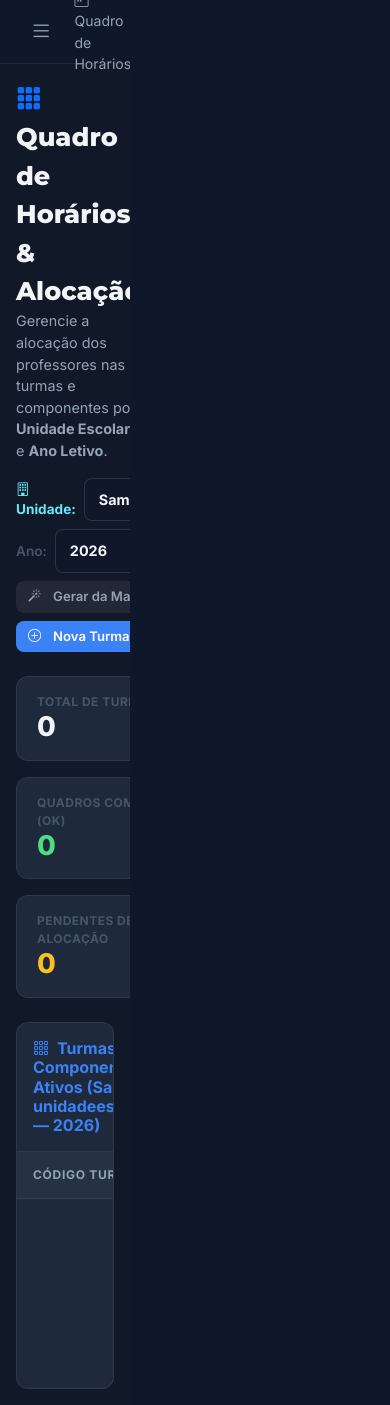
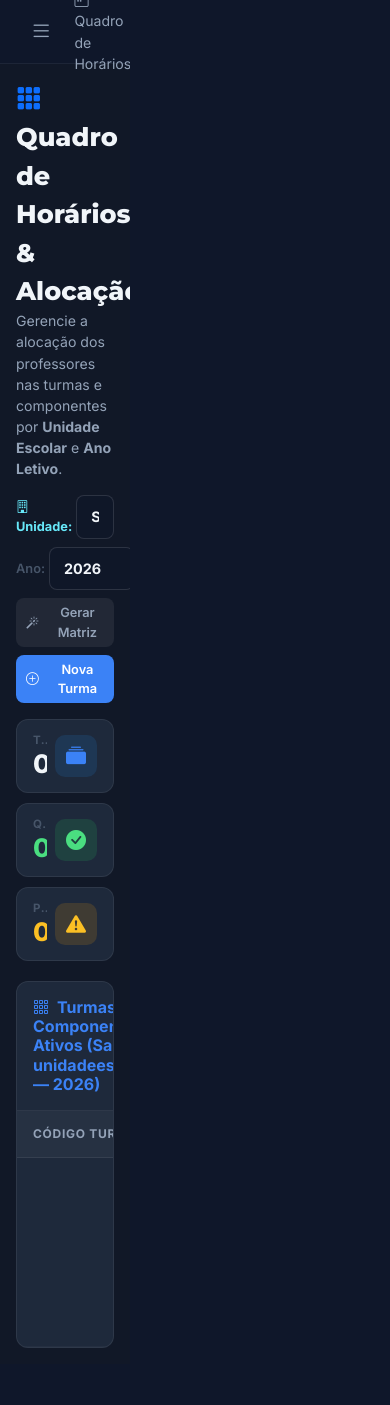
Before and after one commit to professorsilvio-alt/ceja-orientacao, a Django app: page /professores/horarios/quadro/ in a window 390 px wide. After the commit the page ends 1348 px from the top, so only its background shows below. Run offline with Django 5.2, Linux system fonts and the light colour scheme; a user stored in the database is signed in; tables that the repository leaves empty hold one stand-in row (values such as "Sample post").

Commit message:
Ajusta responsividade dos cards com minmax(0, 1fr) e forca invalidacao de cache CSS

```diff
--- a/templates/base.html
+++ b/templates/base.html
@@ -17,7 +17,7 @@
   <link href="https://cdn.jsdelivr.net/npm/bootstrap-icons@1.11.3/font/bootstrap-icons.css" rel="stylesheet">
 
   {% load static %}
-  <link rel="stylesheet" href="{% static 'gestao/css/painel.css' %}?v=20260824_v5">
+  <link rel="stylesheet" href="{% static 'gestao/css/painel.css' %}?v=20260828_v7">
   {% block extra_css %}{% endblock %}
   {% block extra_head %}{% endblock %}
 </head>
--- a/templates/professores/quadro_horarios_list.html
+++ b/templates/professores/quadro_horarios_list.html
@@ -95,36 +95,48 @@
     display: inline-block;
   }
 
-  /* Grid Responsivo de KPIs */
+  /* Grid Responsivo de KPIs — Usa minmax(0, 1fr) para caber 100% na tela sem transbordar */
   .kpi-grid-container {
     display: grid;
-    grid-template-columns: repeat(auto-fit, minmax(240px, 1fr));
-    gap: 16px;
+    grid-template-columns: repeat(3, minmax(0, 1fr));
+    gap: 12px;
     width: 100%;
-    margin-bottom: 24px;
+    max-width: 100%;
+    margin-bottom: 20px;
+    box-sizing: border-box;
+  }
+
+  @media (max-width: 860px) {
+    .kpi-grid-container {
+      grid-template-columns: 1fr;
+      gap: 10px;
+    }
   }
 
   .kpi-stat-card {
     background: var(--card-bg);
     border: 1px solid var(--card-border);
     border-radius: var(--radius);
-    padding: 16px 20px;
+    padding: 12px 16px;
     display: flex;
     align-items: center;
     justify-content: space-between;
     min-width: 0;
+    width: 100%;
     box-sizing: border-box;
+    overflow: hidden;
   }
 
   .kpi-icon-box {
-    width: 46px;
-    height: 46px;
-    min-width: 46px;
-    border-radius: 12px;
+    width: 42px;
+    height: 42px;
+    min-width: 42px;
+    border-radius: 10px;
     display: flex;
     align-items: center;
     justify-content: center;
     flex-shrink: 0;
+    margin-left: 8px;
   }
 </style>
 {% endblock %}
@@ -134,19 +146,19 @@
 {% endblock %}
 
 {% block content %}
-<div class="page-header d-flex flex-wrap justify-content-between align-items-center gap-3 mb-4">
-  <div>
+<div class="page-header d-flex flex-wrap justify-content-between align-items-center gap-3 mb-3" style="width:100%; max-width:100%; box-sizing:border-box;">
+  <div style="min-width:0;">
     <div class="page-title"><i class="bi bi-grid-3x3-gap-fill text-primary me-2"></i>Quadro de Horários & Alocação</div>
-    <div style="color:var(--text-secondary); font-size:0.9rem;">
+    <div style="color:var(--text-secondary); font-size:0.88rem;">
       Gerencie a alocação dos professores nas turmas e componentes por <strong>Unidade Escolar</strong> e <strong>Ano Letivo</strong>.
     </div>
   </div>
 
-  <div class="d-flex flex-wrap align-items-center gap-2">
+  <div class="d-flex flex-wrap align-items-center gap-2" style="max-width:100%;">
     <!-- Seletor de Unidade Escolar -->
-    <div class="d-flex align-items-center gap-2">
-      <label style="font-weight:700; font-size:0.85rem; color:#67e8f9;"><i class="bi bi-building me-1"></i>Unidade:</label>
-      <select class="form-select form-select-sm" style="min-width:190px; font-weight:700; background:rgba(15,23,42,0.8); color:#fff; border-color:var(--blue);" onchange="location = '?unidade=' + this.value + '&ano={{ ano_selecionado }}';">
+    <div class="d-flex align-items-center gap-1">
+      <label style="font-weight:700; font-size:0.8rem; color:#67e8f9;"><i class="bi bi-building me-1"></i>Unidade:</label>
+      <select class="form-select form-select-sm" style="max-width:185px; font-weight:700; background:rgba(15,23,42,0.8); color:#fff; border-color:var(--blue); font-size:0.8rem;" onchange="location = '?unidade=' + this.value + '&ano={{ ano_selecionado }}';">
         {% for u in unidades %}
         <option value="{{ u.pk }}" {% if u.pk == unidade_atual.pk %}selected{% endif %}>
           {{ u.nome }} {% if u.tipo == 'sede' %}(Sede){% else %}(Vinculada){% endif %}
@@ -156,9 +168,9 @@
     </div>
 
     <!-- Seletor de Ano Letivo -->
-    <div class="d-flex align-items-center gap-2">
-      <label style="font-weight:600; font-size:0.85rem; color:var(--text-muted);">Ano:</label>
-      <select class="form-select form-select-sm" style="width:95px; font-weight:700; background:rgba(15,23,42,0.8); color:#fff;" onchange="location = '?unidade={{ unidade_atual.pk }}&ano=' + this.value;">
+    <div class="d-flex align-items-center gap-1">
+      <label style="font-weight:600; font-size:0.8rem; color:var(--text-muted);">Ano:</label>
+      <select class="form-select form-select-sm" style="width:85px; font-weight:700; background:rgba(15,23,42,0.8); color:#fff; font-size:0.8rem;" onchange="location = '?unidade={{ unidade_atual.pk }}&ano=' + this.value;">
         {% for a in anos_cadastrados %}
         <option value="{{ a }}" {% if a == ano_selecionado %}selected{% endif %}>{{ a }}</option>
         {% empty %}
@@ -172,23 +184,23 @@
       {% csrf_token %}
       <input type="hidden" name="action" value="gerar_automaticas">
       <input type="hidden" name="unidade_id" value="{{ unidade_atual.pk }}">
-      <button type="submit" class="btn-gestao btn-gestao-secondary" style="font-size:0.82rem; padding:6px 12px;" title="Criar turmas automaticamente a partir das disciplinas ofertadas ativas no ano">
-        <i class="bi bi-magic me-1"></i> Gerar da Matriz
+      <button type="submit" class="btn-gestao btn-gestao-secondary btn-sm" style="font-size:0.8rem; padding:5px 10px;" title="Criar turmas automaticamente a partir das disciplinas ofertadas ativas no ano">
+        <i class="bi bi-magic me-1"></i> Gerar Matriz
       </button>
     </form>
 
-    <button type="button" class="btn-gestao btn-gestao-primary" data-bs-toggle="modal" data-bs-target="#modalNovaTurma" style="font-size:0.82rem; padding:6px 12px;">
+    <button type="button" class="btn-gestao btn-gestao-primary btn-sm" data-bs-toggle="modal" data-bs-target="#modalNovaTurma" style="font-size:0.8rem; padding:5px 10px;">
       <i class="bi bi-plus-circle me-1"></i> Nova Turma
     </button>
   </div>
 </div>
 
-<!-- KPIs de Resumo (100% Responsivo e Enquadrado) -->
+<!-- KPIs de Resumo (100% Enquadrado sem estourar margem) -->
 <div class="kpi-grid-container">
   <div class="kpi-stat-card">
-    <div style="min-width:0;">
-      <div style="font-size:0.75rem; color:var(--text-muted); font-weight:700; letter-spacing:0.04em;">TOTAL DE TURMAS</div>
-      <div style="font-size:1.7rem; font-weight:800; color:var(--text-primary); line-height:1.2;">{{ total_turmas }}</div>
+    <div style="min-width:0; overflow:hidden;">
+      <div style="font-size:0.72rem; color:var(--text-muted); font-weight:700; letter-spacing:0.03em; white-space:nowrap; text-overflow:ellipsis; overflow:hidden;">TOTAL DE TURMAS</div>
+      <div style="font-size:1.6rem; font-weight:800; color:var(--text-primary); line-height:1.2;">{{ total_turmas }}</div>
     </div>
     <div class="kpi-icon-box" style="background:rgba(30,136,229,0.15); color:var(--blue);">
       <i class="bi bi-collection-fill fs-5"></i>
@@ -196,9 +208,9 @@
   </div>
 
   <div class="kpi-stat-card">
-    <div style="min-width:0;">
-      <div style="font-size:0.75rem; color:var(--text-muted); font-weight:700; letter-spacing:0.04em;">QUADROS COMPLETOS (OK)</div>
-      <div style="font-size:1.7rem; font-weight:800; color:#4ade80; line-height:1.2;">{{ turmas_ok }}</div>
+    <div style="min-width:0; overflow:hidden;">
+      <div style="font-size:0.72rem; color:var(--text-muted); font-weight:700; letter-spacing:0.03em; white-space:nowrap; text-overflow:ellipsis; overflow:hidden;">QUADROS COMPLETOS (OK)</div>
+      <div style="font-size:1.6rem; font-weight:800; color:#4ade80; line-height:1.2;">{{ turmas_ok }}</div>
     </div>
     <div class="kpi-icon-box" style="background:rgba(34,197,94,0.15); color:#4ade80;">
       <i class="bi bi-check-circle-fill fs-5"></i>
@@ -206,9 +218,9 @@
   </div>
 
   <div class="kpi-stat-card">
-    <div style="min-width:0;">
-      <div style="font-size:0.75rem; color:var(--text-muted); font-weight:700; letter-spacing:0.04em;">PENDENTES DE ALOCAÇÃO</div>
-      <div style="font-size:1.7rem; font-weight:800; color:#fbbf24; line-height:1.2;">{{ turmas_pendentes }}</div>
+    <div style="min-width:0; overflow:hidden;">
+      <div style="font-size:0.72rem; color:var(--text-muted); font-weight:700; letter-spacing:0.03em; white-space:nowrap; text-overflow:ellipsis; overflow:hidden;">PENDENTES DE ALOCAÇÃO</div>
+      <div style="font-size:1.6rem; font-weight:800; color:#fbbf24; line-height:1.2;">{{ turmas_pendentes }}</div>
     </div>
     <div class="kpi-icon-box" style="background:rgba(245,158,11,0.15); color:#fbbf24;">
       <i class="bi bi-exclamation-triangle-fill fs-5"></i>
@@ -217,12 +229,12 @@
 </div>
 
 <!-- Tabela de Turmas / Componentes (Tema Dark Estilizado) -->
-<div class="card-gestao p-0" style="overflow:hidden; width:100%;">
+<div class="card-gestao p-0" style="overflow:hidden; width:100%; box-sizing:border-box;">
   <div class="d-flex justify-content-between align-items-center p-3 border-bottom mb-0" style="border-color:var(--card-border) !important;">
     <h6 style="font-weight:700; margin:0; color:var(--blue);"><i class="bi bi-grid-3x3-gap me-2"></i>Turmas e Componentes Ativos ({{ unidade_atual.nome }} — {{ ano_selecionado }})</h6>
   </div>
 
-  <div class="table-responsive" style="width:100%;">
+  <div class="table-responsive" style="width:100%; overflow-x:auto;">
     <table class="table-quadro-dark">
       <thead>
         <tr>
```
